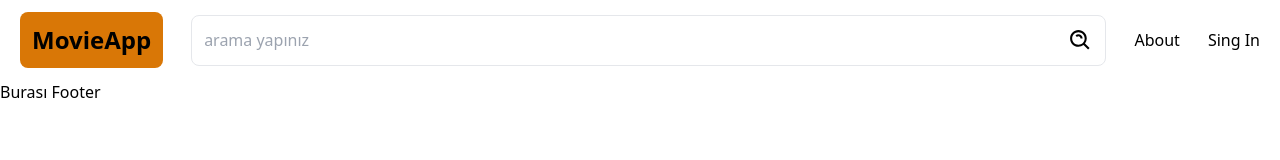
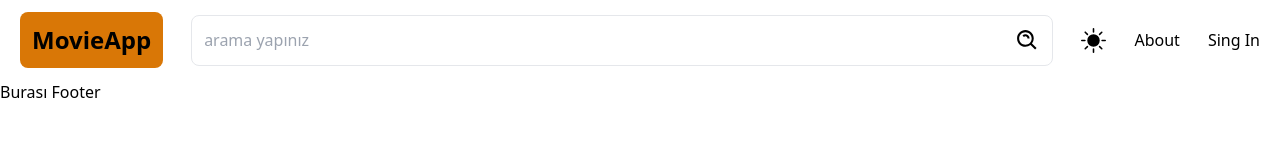
Before and after one commit to erkankolakan/movies-web, a Next.js app: page / in a window 1280 px wide. Shown: the top 160 px of the page. Built offline with nearby package versions, Linux system fonts and the light colour scheme.

Commit message:
dark ve light tema özellikleri eklendi

```diff
--- a/package.json
+++ b/package.json
@@ -11,6 +11,7 @@
   "dependencies": {
     "autoprefixer": "10.4.14",
     "next": "13.4.13",
+    "next-themes": "^0.2.1",
     "postcss": "8.4.27",
     "react": "18.2.0",
     "react-dom": "18.2.0",
--- /dev/null
+++ b/src/app/Providers.jsx
@@ -0,0 +1,15 @@
+"use client"
+import React from 'react'
+import { ThemeProvider } from 'next-themes'
+
+const Providers = ({children}) => {
+  return (
+    <ThemeProvider enableSystem={true} attribute="class">
+      {children}
+    </ThemeProvider>
+  )
+}
+
+export default Providers
+
+//bu sayfa tamamen sarmalama işlemi için kullanılır
--- a/src/app/layout.jsx
+++ b/src/app/layout.jsx
@@ -2,15 +2,18 @@ import React from 'react'
 import './globals.css' //tüm sayfalarda kullanabilelim diye layout sayfasına yazdım.
 import Header from '@/components/Header'
 import Footer from '@/components/Footer'
+import Providers from './Providers'
 
 const layout = ({children}) => {
   return (
     <html lang="en">
         {/* <title>sekme başlığı</title> */}
         <body>
-          <Header/>
-            {children}
-          <Footer/>
+          <Providers>
+            <Header/>
+              {children}
+            <Footer/>
+          </Providers>
         </body>
     </html>
   )
--- a/src/components/Header.jsx
+++ b/src/components/Header.jsx
@@ -1,6 +1,7 @@
 import React from 'react'
 import { BiSearchAlt } from 'react-icons/bi'
 import MenuItem from './MenuItem'
+import ThemeComp from './ThemeComp'
 
 const Header = () => {
 
@@ -20,9 +21,10 @@ const Header = () => {
     <div className='flex items-center gap-7 h-20 p-5'>
       <div className='bg-amber-600 rounded-lg p-3 text-2xl font-bold'>MovieApp</div>
       <div className='flex flex-1 items-center gap-2 border p-3 rounded-lg '>
-        <input placeholder="arama yapınız" className='outline-none flex-1 ' type="text" />
+        <input placeholder="arama yapınız" className='outline-none flex-1 bg-transparent' type="text" />
         <BiSearchAlt size={25 }/>
       </div>
+      <ThemeComp/>
       {
         menu.map((mn, i ) =>(
           <MenuItem mn={mn} key={i} />
--- /dev/null
+++ b/src/components/ThemeComp.jsx
@@ -0,0 +1,38 @@
+"use client"
+import React,{useEffect, useState} from 'react'
+import { HiMoon } from 'react-icons/hi'
+import { BsFillSunFill } from 'react-icons/bs'
+
+
+import { useTheme } from 'next-themes'
+
+const ThemeComp = () => {
+
+    const [mounted, setMounted] = useState(false)
+    const {systemTheme, theme, setTheme } = useTheme()
+//systemTheme aslında web sayfamın anlık olarak dark mod mu yoksa light mod mu ona bakıyor. Bu döküman içinde yok ama bizim sonradan mutlaka eklememiz gerekiyor.
+    useEffect(() => {
+        setMounted(true)
+    }, [])
+
+    const themeMode = theme === "system" ? systemTheme : theme
+    console.log(mounted,"2121")
+
+  return (
+    <div>
+        {
+            mounted && (
+                themeMode === "dark" ?
+                <HiMoon onClick={() => setTheme("light")}  className='cursor-pointer' size={25}/>
+                :
+                <BsFillSunFill onClick={() => setTheme("dark")} className='cursor-pointer' size={25}/>
+            )
+        }
+
+    </div>
+  )
+}
+
+export default ThemeComp
+
+//benim mountet özelliğim varsa yani ture ise içerisine gir
--- a/tailwind.config.js
+++ b/tailwind.config.js
@@ -18,4 +18,5 @@ module.exports = {
     },
   },
   plugins: [],
+  darkMode: 'class'
 }
```
Also changed, not shown: src/projenin_anlam_ve_onemi.txt, 1 other file (tests, documents, lock files or other folders).
